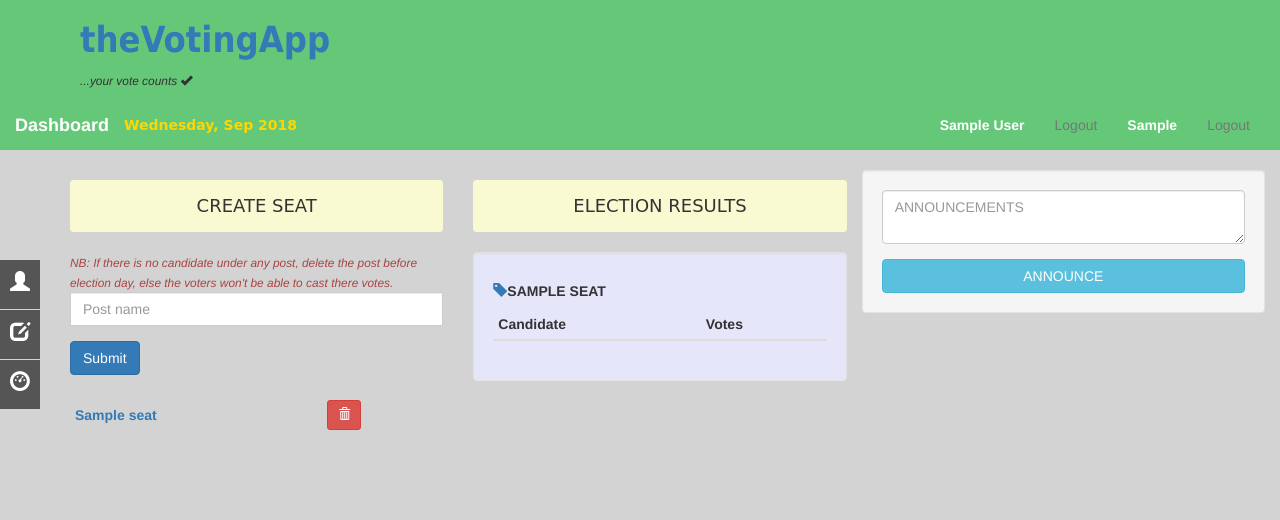
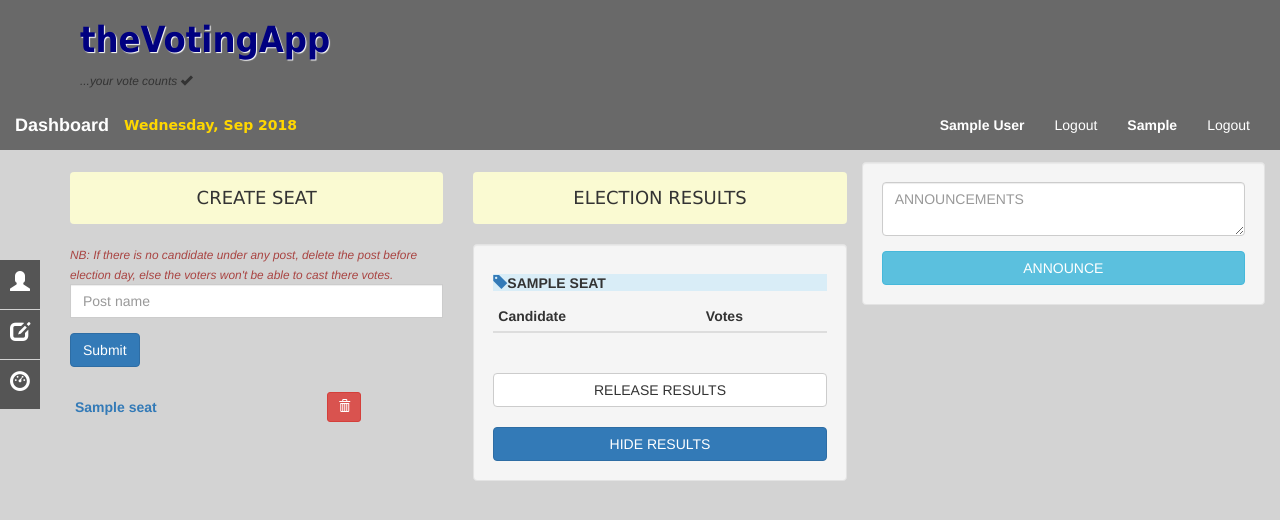
Before and after one commit to thick-skin/votingSystem, a CodeIgniter app: page /votingsystem/users/dashboard in a window 1280 px wide. Shown: the top 520 px of the page. Run offline with CodeIgniter, Linux system fonts and the light colour scheme; the visitor is signed in with stand-in values (Sample User, id 1); tables that the repository leaves empty or names only in its code hold one stand-in row (values such as "Sample post"); lists and menus that the app fills with data are empty; some libraries are stand-ins or nearby versions.

Commit message:
Reesult display
Functionality

```diff
--- a/application/controllers/Pages.php
+++ b/application/controllers/Pages.php
@@ -1,11 +1,30 @@
 <?php
 class Pages extends CI_Controller{
+	public function checkSm(){
+			$this->session->unset_userdata('resultReady');
+			$resultReadys = $this->vote_model->voteReady();
+			if ($resultReadys) {
+				// Create session
+					foreach ($resultReadys as $resultReady) {
+
+						if ($resultReady['show_results'] == 1) {
+							$result_data = array(
+								'resultReady' => true
+						);
+
+					$this->session->set_userdata($result_data);
+							}
+					}
+			}
+		}
+
 	public function view($page = 'home'){
 		if (!file_exists(APPPATH.'views/pages/'.$page.'.php')) {
 			show_404();
 		}
 		$data['title'] = ucfirst($page);
 		$data['campaign'] = $this->pages_model->get_campaign();
+		$this->checkSm();
 
 		$this->load->view('templates/header', $data);
 		$this->load->view('pages/'.$page);
--- a/application/controllers/Users.php
+++ b/application/controllers/Users.php
@@ -1,5 +1,23 @@
 <?php
 	class Users extends CI_Controller	{
+		public function checkSm(){
+			$this->session->unset_userdata('resultReady');
+			$resultReadys = $this->vote_model->voteReady();
+			if ($resultReadys) {
+				// Create session
+					foreach ($resultReadys as $resultReady) {
+
+						if ($resultReady['show_results'] == 1) {
+							$result_data = array(
+								'resultReady' => true
+						);
+
+					$this->session->set_userdata($result_data);
+							}
+					}
+			}
+		}
+
 		public function register()
 		{
 			if (!$this->session->userdata('log_in')) {
@@ -146,6 +164,7 @@
 
 			$data['candidates'] = $this->users_model->candidates();
 			$data['seats'] = $this->users_model->get_seats();
+			$this->checkSm();
 
 			$this->load->view('templates/header', $data);
 			$this->load->view('users/candidates', $data);
@@ -163,6 +182,7 @@
 			$this->form_validation->set_rules('password', 'Password', 'required');
 
 			if ($this->form_validation->run() === FALSE) {
+				$this->checkSm();
 				$this->load->view('templates/header', $data);
 				$this->load->view('pages/home');
 				$this->load->view('templates/footer');
@@ -212,7 +232,7 @@
 
 			//Set message
 				$this->session->set_flashdata('user_loggedout', 'Logged out');
-				$this->session->sess_destroy();
+				//$this->session->sess_destroy();
 			redirect('home');
 		}
 
--- a/application/models/Vote_model.php
+++ b/application/models/Vote_model.php
@@ -22,19 +22,21 @@
 			//return true;
 		}
 
+		public function updateVotes()
+		{
+
+		$this->db->set('show_results', 1);
+        $this->db->where('show_results', 0);
+        $result = $this->db->update('votes');
+
+			//$result = $this->db->update_batch('votes', $data, 'id');
+			if ($result) {
+				return true;
+			}
+		}
+
 		public function getVotes()
 		{
-			/*$this->db->where('seat', $candSeat);
-			$this->db->where('candidate', $candName);
-
-			$result = $this->db->get('votes');
-
-			if ($result->num_rows() > 0) {
-				return $result;
-			} else {
-				return false;
-			}*/
-
 		$query = $this->db->query('SELECT candidate, seat, COUNT(candidate) AS votecount FROM `votes` GROUP BY candidate ORDER BY votecount DESC');
 
 			if ($query->num_rows() > 0){
@@ -48,4 +50,23 @@
 			return $data;
 			}
 		}
+
+		public function voteReady()
+	{
+		$this->db->order_by('id');
+		$query = $this->db->get('votes');
+		return $query->result_array();
 	}
+
+	public function removeResult()
+	{
+		$this->db->set('show_results', 0);
+        $this->db->where('show_results', 1);
+        $result = $this->db->update('votes');
+
+			//$result = $this->db->update_batch('votes', $data, 'id');
+			if ($result) {
+				return true;
+			}
+	}
+	}
--- a/application/views/templates/footer.php
+++ b/application/views/templates/footer.php
@@ -98,11 +98,11 @@
     					var campaign = $.nl2br(data[i].campaign);
 
     					html += '<div id="campaignFeed" class="well" style="background-color: #fffacd; border-radius: 0%;">'+
-    								'<h4>@ <b>'+data[i].username+'</b> <sub style="float: right;">'+data[i].created_date+'</sub><br>'+
+    								'<h4>@ <b>'+data[i].username+'</b> <small style="float: right;">'+data[i].created_date+'</small><br>'+
     								'<small>Running for: '+data[i].user_seat+
     								'</small>'+
     								'</h4>'+
-    								'<p style="color: #556b2f;">'+
+    								'<p style="color: #556b2f; border: 1px solid white;">'+
     								'<i>'+campaign+'</i></p>'+
                     '<button type="button" id="say" class="btn btn-default btn-block" data-toggle="collapse" data-target="#comment-'+data[i].id+'" style="border-radius: 0; background-color: #fffacd; text-decoration:none;">'+
                     'Say something.. <i class="glyphicon glyphicon-comment"></i>'+
--- a/application/views/templates/header.php
+++ b/application/views/templates/header.php
@@ -15,7 +15,16 @@
     top: 0;
     width: 100%;
     z-index: 9999 !important;
+    background-color: #2f4f4f !important;
   }
+
+.nav-wrapper
+{
+    min-height:62px; /*account for 20px margin-bottom on .nav */
+    height: 100%;
+}
+
+
   .navbar-default {z-index: 1000 !important;}
 
   .affix + .container-fluid {
@@ -135,7 +144,12 @@
   <?php if (!$this->session->userdata('log_in')) : ?>
   <?php if (!$this->session->userdata('voter_in')): ?>
   <a href="#" id="admin" data-toggle="modal" data-target="#myadmin">Admin<span style="float: right;" class="glyphicon glyphicon-log-in"></span></a>
+  <?php if (!$this->session->userdata('resultReady')): ?>
    <a href="#" id="votes" data-toggle="modal" data-target="#myvote">Vote<span style="float: right;" class="glyphicon glyphicon-check"></span></a>
+ <?php endif; ?>
+ <?php if ($this->session->userdata('resultReady')): ?>
+   <a href="<?php echo base_url(); ?>vote/results" id="votes">Results<span style="float: right;" class="glyphicon glyphicon-check"></span></a>
+ <?php endif; ?>
   <?php endif ?>
   <?php if ($this->session->userdata('voter_in')): ?>
    <a href="<?php echo base_url(); ?>vote/index" id="votes">Vote<span style="float: right;" class="glyphicon glyphicon-check"></span></a>
@@ -170,7 +184,7 @@
 <!--ADMIN MODAL ENDS HERE-->
 
 <!--VOTE MODAL STARTS-->
-<div class="modal fade" id="myvote" role="dialog">
+<div style="background: url(<?php echo site_url(); ?>assets/img/votesmart.jpg); background-size: cover;" class="modal fade" id="myvote" role="dialog">
   <div id="modd" class="modal-dialog" style="top: 30vh; z-index: 9999 !important;">
 
     <div class="modal-content" style="background: transparent;">
@@ -192,12 +206,12 @@
 </div>
 <!--VOTE MODAL ENDS HERE-->
 
-<div class="container-fluid" style="padding-left: 10vh; background-color: rgb(100, 200, 120); height:100px;">
-  <h1 style="font-family: Tahoma; font-weight: bold;"><a style="text-decoration: none;" href="<?php echo base_url(); ?>">theVotingApp</a></h1>
+<div class="container-fluid" style="padding-left: 10vh; background-color: #696969; height:100px;">
+  <h1 style="font-family: Tahoma; font-weight: bold;"><a style="text-decoration: none; color:#000080;text-shadow: 1px 1px 1px white;" href="<?php echo base_url(); ?>">theVotingApp</a></h1>
   <small><i id="small" style="display: none;">...your vote counts <span class="glyphicon glyphicon-ok"></span></i></small>
 </div>
-
-<nav class="navbar navbar-default" data-spy="affix" data-offset-top="110" style="border-radius: 0%; border:none; background-color: rgb(100, 200, 120);">
+<div class="nav-wrapper">
+<nav class="navbar navbar-default" data-spy="affix" data-offset-top="110" style="border-radius: 0%; border:none; background-color: #696969;">
 	<div class="container-fluid">
     <div class="navbar-header">
       <?php if ($this->session->userdata('log_in') || $this->session->userdata('voter_in')) : ?>
@@ -215,18 +229,19 @@
      <?php if ($this->session->userdata('log_in')) : ?>
     <ul class="nav navbar-nav navbar-right">
       <li><a style="font-weight: bolder; color: white;" href="#"><?php echo ucfirst($this->session->userdata('usernme')); ?></a></li>
-      <li><a href="<?php echo base_url(); ?>users/logout">Logout</a></li>
+      <li><a style="color: white;" href="<?php echo base_url(); ?>users/logout">Logout</a></li>
     </ul>
   <?php endif; ?>
   <?php if ($this->session->userdata('voter_in')) : ?>
     <ul class="nav navbar-nav navbar-right">
       <li><a style="font-weight: bolder; color: white;" href="#"><?php echo ucfirst($this->session->userdata('voter_name')); ?></a></li>
-      <li><a href="<?php echo base_url(); ?>users/logoutVoter">Logout</a></li>
+      <li><a style="color: white;" href="<?php echo base_url(); ?>users/logoutVoter">Logout</a></li>
     </ul>
   <?php endif; ?>
   </div>
 	 </div>
 </nav>
+</div>
 <?php if (!$this->session->userdata('log_in') && !$this->session->userdata('voter_in')) : ?>
 <div class="dropup" style="position: fixed; bottom: 10vh; right: 55vh; z-index: 20 !important;">
 <button class="btn btn-primary dropdown-toggle" type="button" style="border-radius: 30%; position: fixed; right: 5vh; box-shadow: 0 0 5px grey;" title="Post campaign"><span class="glyphicon glyphicon-share"></span></button>
--- a/application/views/users/candidates.php
+++ b/application/views/users/candidates.php
@@ -10,7 +10,7 @@
     background-color: lightgrey;
 }
 	</style>
-<button id="scrolltop" class="btn btn-info" type="button" style="border-radius: 70%; position: fixed; right: 10vh; bottom: 15vh; z-index: 20 !important;" title="To top"><span class="glyphicon glyphicon-chevron-up"></span></button>
+<button id="scrolltop" class="btn btn-info" type="button" style="width: 40px; height: 40px; text-align: center; border-radius: 20px; position: fixed; right: 10vh; bottom: 15vh; z-index: 20 !important;" title="To top"><span class="glyphicon glyphicon-chevron-up"></span></button>
 <div class="row">
 	<div class="col-sm-3">
 		<ul class="list-group">
--- a/application/views/users/dashboard.php
+++ b/application/views/users/dashboard.php
@@ -18,7 +18,7 @@
   }
   h4.alert{
     background-color: #fafad2;
-    font-family: cursive;
+    font-family: Verdana;
   }
   </style>
 <div class="col-sm-4 myDeleteClass">
@@ -42,10 +42,10 @@
 </div>
 <div class="col-sm-4">
   <h4 class="alert text-center">ELECTION RESULTS</h4>
-<div class="well" style="background-color: #e6e6fa;">
+<div class="well">
   <?php if ($votes): ?>
   <?php foreach ($seats as $seat): ?>
-  <h5 class="text-uppercase"><span class="text-primary glyphicon glyphicon-tag"></span><strong><?php echo $seat['name']; ?></strong></h5>
+  <h5 class="text-uppercase bg-info"><span class="text-primary glyphicon glyphicon-tag"></span><strong><?php echo $seat['name']; ?></strong></h5>
     <table class="table table-condensed">
     <thead>
       <tr>
@@ -68,6 +68,26 @@
   <?php else: ?>
       <h4>No Results Yet.</h4>
   <?php endif; ?>
+  <br>
+  <div id="the-result"></div>
+  <a href="#" data-toggle="modal" data-target="#electionResult" class="btn btn-block btn-default">RELEASE RESULTS</a><br>
+  <a href="<?php echo base_url(); ?>vote/hideResults" class="btn btn-block btn-primary">HIDE RESULTS</a>
+  <div class="modal fade" id="electionResult" role="dialog">
+  <div class="modal-dialog">
+    <div class="modal-content" style="border-radius: 0;">
+      <div class="modal-header">
+        <h3>Are you sure you want to release results?</h3>
+      </div>
+      <div class="modal-body">
+        <h4>Note that this action cannot be undone.</h4>
+      </div>
+      <div class="modal-footer">
+      <a href="<?php echo base_url(); ?>vote/releaseResult" id="release" class="btn btn-success">Release</a>
+      <a href="#" class="btn btn-danger" data-dismiss="modal">Cancel</a>
+      </div>
+    </div>
+  </div>
+</div>
 </div>
 </div>
   <div class="col-sm-4 well">
@@ -82,6 +102,27 @@
     $(document).ready(function() {
 
       showSeat();
+
+      $('div a#release').click(function(e) {
+        e.preventDefault();
+        $.ajax({
+          type: 'ajax',
+          url: $('div a#release').attr('href'),
+          async: false,
+          dataType: 'json',
+          success: function(response) {
+            if (response.status == true) {
+              $('#electionResult').modal('hide');
+              $('.alert-success').remove();
+            $('#the-result').append('<p class="alert alert-success">'+'Results released!'+'</p>');
+          }
+          },
+          error: function() {
+            alert('Could not release results!');
+          }
+        });
+      });
+
     	function popOver() {
 
     	$('#showdata').on('myFunc', '.deleteSeat', function(event) {
```
Also changed, not shown: application/controllers/Vote.php (+58 -0 lines), application/views/vote/results.php (added, +53 -0 lines).
